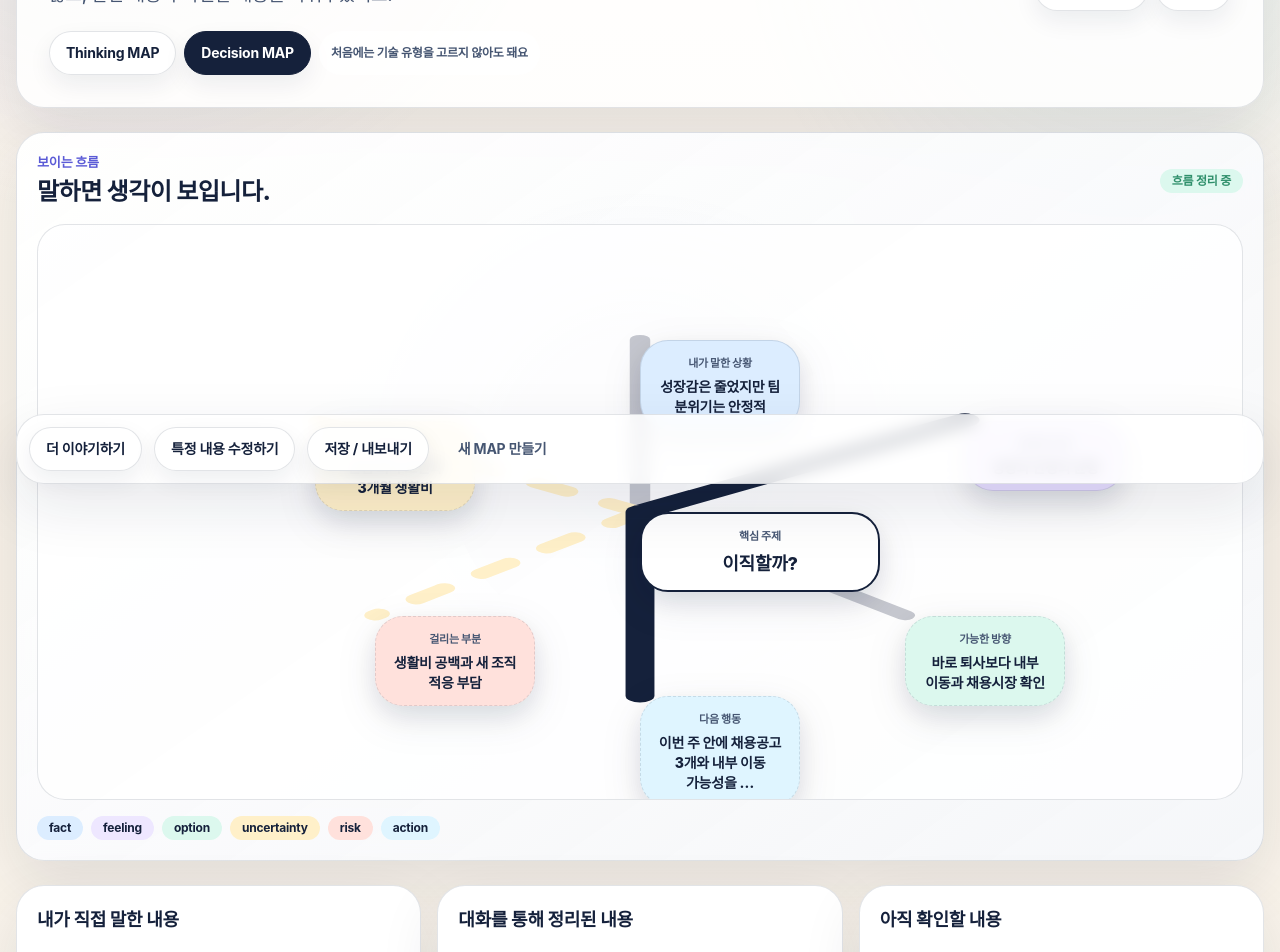
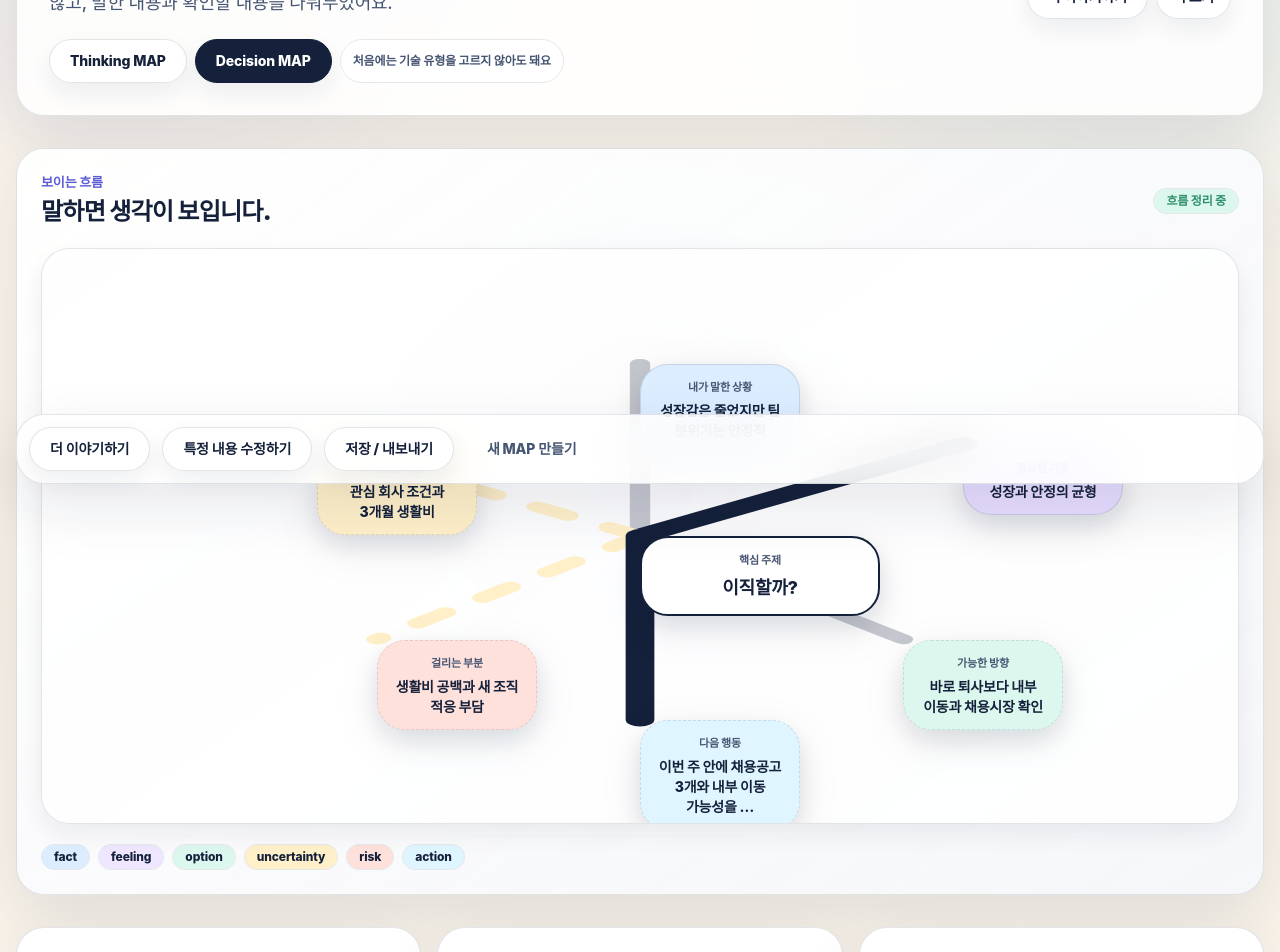
Before and after one commit to kwakhaeyong/map-mvp, a Next.js app: page /result in a window 1280 px wide. Shown: the part 300-1252 px from the top of the page. Built offline with nearby package versions, Linux system fonts and the light colour scheme.

Commit message:
Polish MAP visual system

```diff
--- a/src/map-decision-v1/components/MapCanvas.tsx
+++ b/src/map-decision-v1/components/MapCanvas.tsx
@@ -34,19 +34,19 @@ export function MapCanvas({ session, sample = false, className, compact = false,
   const h = result ? "h-[32rem] sm:h-[36rem]" : compact ? "h-[16rem] sm:h-[19rem]" : "h-[28rem]";
 
   return (
-    <Card className={cx("thinking-map overflow-hidden p-4 sm:p-5", className)} aria-label="실시간 생각 MAP">
-      <div className="mb-4 flex items-center justify-between gap-3">
-        <div><p className="kicker">보이는 흐름</p><h2 className="mt-1 text-xl font-extrabold tracking-[-0.02em] sm:text-2xl">말하면 생각이 보입니다.</h2></div>
+    <Card className={cx("thinking-map overflow-hidden p-4 sm:p-6", className)} aria-label="실시간 생각 MAP">
+      <div className="mb-5 flex items-center justify-between gap-3">
+        <div><p className="kicker">보이는 흐름</p><h2 className="mt-1 text-xl font-black tracking-[-0.03em] sm:text-2xl">말하면 생각이 보입니다.</h2></div>
         {!compact ? <Badge tone={outer.length ? "success" : "default"}>{outer.length ? "흐름 정리 중" : "비어 있음"}</Badge> : null}
       </div>
-      <div className={cx("relative overflow-hidden rounded-large border border-border bg-surface", h)}>
+      <div className={cx("relative overflow-hidden rounded-large border border-border bg-surface shadow-subtle", h)}>
         <svg className="absolute inset-0 h-full w-full" viewBox="0 0 100 100" preserveAspectRatio="none" aria-hidden="true">
           {center ? outer.map((node, index) => <line key={node.id} x1="50" y1="50" x2={positions[index].x} y2={positions[index].y} className={relationClass(node, session.relations.find((rel) => rel.to === node.id))} strokeLinecap="round" />) : null}
         </svg>
         {center ? <MapNodeView node={center} x={50} y={50} center compact={compact} /> : <div className="absolute inset-0 grid place-items-center p-8"><EmptyState>첫 이야기를 하면 생각의 중심이 나타나요.</EmptyState></div>}
         {outer.map((node, index) => <MapNodeView key={node.id} node={node} x={positions[index].x} y={positions[index].y} compact={compact} />)}
       </div>
-      {!compact ? <div className="mt-4"><MapLegend items={["fact", "feeling", "option", "uncertainty", "risk", "action"]} /></div> : null}
+      {!compact ? <div className="mt-5"><MapLegend items={["fact", "feeling", "option", "uncertainty", "risk", "action"]} /></div> : null}
     </Card>
   );
 }
@@ -55,7 +55,7 @@ function MapNodeView({ node, x, y, center = false, compact = false }: { node: Ma
   const w = center ? (compact ? "w-44 sm:w-48" : "w-52 sm:w-60") : (compact ? "w-28 sm:w-32" : "w-36 sm:w-40");
   return (
     <MapNodePrimitive type={nodeType[node.kind] || "fact"} className={cx("absolute -translate-x-1/2 -translate-y-1/2 text-center", w, center && "border-2", node.confidence === "ai" && "border-dashed")} style={{ left: `${x}%`, top: `${y}%` }}>
-      <p className="text-[11px] font-extrabold text-text-secondary">{node.label}</p>
+      <p className="text-[11px] font-black uppercase tracking-[-0.01em] text-text-secondary">{node.label}</p>
       <p className={cx("mt-1 whitespace-normal break-keep font-extrabold leading-snug", center ? "text-base sm:text-lg" : "text-xs sm:text-sm")}>{shorten(node.text, center ? 54 : 28)}</p>
     </MapNodePrimitive>
   );
--- a/src/map-decision-v1/components/Result.tsx
+++ b/src/map-decision-v1/components/Result.tsx
@@ -13,10 +13,10 @@ export function Result({ session, onContinue, onReset, onSelectType, onRealStart
   const safeReset = () => { if (session.isDemo || window.confirm("새 MAP을 만들까요? 취소하면 지금 결과로 돌아옵니다.")) onReset(); };
 
   return (
-    <main className="min-h-screen px-4 py-6 text-text-primary print:bg-surface-elevated">
+    <main className="min-h-screen px-4 py-8 text-text-primary print:bg-surface-elevated">
       <section className="map-container">
         <Toast className="mb-4 flex items-center justify-between gap-3 print:hidden"><span>{saveState === "saving" ? "자동 저장 중" : "자동 저장됨"}</span><Button variant="secondary" onClick={onContinue}>대화로 돌아가기</Button></Toast>
-        <header className="rounded-large border border-border bg-surface p-6 shadow-floating sm:p-8 print:shadow-none">
+        <header className="rounded-large border border-border bg-surface p-6 shadow-floating backdrop-blur-xl sm:p-8 print:shadow-none">
           <div className="flex flex-col gap-5 lg:flex-row lg:items-end lg:justify-between">
             <div className="max-w-3xl"><p className="kicker">이야기해주신 내용을 한 장으로 정리했어요.</p><h1 className="mt-2 text-balance text-4xl font-black tracking-[-0.04em] sm:text-6xl">{session.preferredMapType === "decision" ? "Decision MAP" : "Thinking MAP"}</h1><p className="mt-4 break-keep text-lg font-medium leading-8 text-text-secondary">현재 가까운 방향은 <strong className="font-extrabold text-text-primary">{shorten(direction, 62)}</strong>입니다. 정답을 대신 고르지 않고, 말한 내용과 확인할 내용을 나눠두었어요.</p></div>
             <div className="flex flex-wrap gap-2 print:hidden"><Button onClick={onContinue}>더 이야기하기</Button><details className="relative"><summary className="inline-flex min-h-11 cursor-pointer items-center rounded-pill border border-border bg-surface-elevated px-4 text-sm font-bold shadow-subtle">더 보기</summary><div className="absolute right-0 z-20 mt-2 grid w-52 gap-2 rounded-large border border-border bg-surface-elevated p-3 shadow-modal"><Button variant="secondary" onClick={onContinue}>특정 내용 수정하기</Button><Button variant="secondary" onClick={() => window.print()}>저장 / 내보내기</Button><Button variant="ghost" onClick={safeReset}>{session.isDemo ? "처음으로" : "새 MAP 만들기"}</Button></div></details></div>
@@ -24,9 +24,9 @@ export function Result({ session, onContinue, onReset, onSelectType, onRealStart
           <div className="mt-5 flex flex-wrap gap-2 print:hidden"><Button variant={session.preferredMapType !== "decision" ? "primary" : "secondary"} onClick={() => onSelectType("thinking")}>Thinking MAP</Button><Button variant={session.preferredMapType === "decision" ? "primary" : "secondary"} onClick={() => onSelectType("decision")}>Decision MAP</Button><Badge tone="default">처음에는 기술 유형을 고르지 않아도 돼요</Badge></div>
         </header>
 
-        <div className="mt-6"><MapCanvas session={session} result /></div>
+        <div className="mt-8"><MapCanvas session={session} result /></div>
 
-        <section className="mt-6 grid gap-4 lg:grid-cols-3">
+        <section className="mt-8 grid gap-4 lg:grid-cols-3">
           <ResultCard title="내가 직접 말한 내용" body={session.nodes.filter((node) => node.confidence !== "ai").slice(0, 7).map((node) => `• ${node.label}: ${node.text}`).join("\n") || "아직 직접 말한 조각이 적어요."} />
           <ResultCard title="대화를 통해 정리된 내용" body={`지금 보이는 흐름은 ${session.preferredMapType === "decision" ? "선택지와 걸리는 부분" : "핵심과 마음의 기준"}을 중심으로 정리되어 있어요.\n\n현재 가까운 방향: ${shorten(direction)}`} />
           <ResultCard title="아직 확인할 내용" body={byKind("missing")} />
@@ -35,7 +35,7 @@ export function Result({ session, onContinue, onReset, onSelectType, onRealStart
           <ResultCard title="걸리는 부분" body={byKind("risk")} />
         </section>
 
-        <section className="mt-6 grid gap-4 lg:grid-cols-2 print:hidden">
+        <section className="mt-8 grid gap-4 lg:grid-cols-2 print:hidden">
           <ReflectionCard><h2 className="text-xl font-extrabold">이 MAP을 다른 기기에서도 다시 보고 싶나요?</h2><p className="mt-2 font-medium leading-7 text-text-secondary">지금은 로그인 없이 이 기기에만 저장할 수 있어요. Google, Apple, Kakao, Naver 저장은 실제 인증 백엔드 연결 후 공개합니다.</p><Button className="mt-4 w-full" onClick={() => localAuthProvider.saveCurrentDevice(session).then((result) => window.alert(result.message))}>지금은 이 기기에만 저장</Button></ReflectionCard>
           <ReflectionCard><h2 className="text-xl font-extrabold">프리미엄 내보내기 감사</h2><p className="mt-2 font-medium leading-7 text-text-secondary">결제 성공을 흉내 내지 않습니다. 취소하면 이 결과 화면으로 돌아옵니다.</p><div className="mt-4 flex flex-wrap gap-2">{plannedPaymentProviders.map((provider) => <Badge key={provider.id}>{provider.label} 준비 중</Badge>)}</div><Button variant="secondary" className="mt-4" onClick={() => demoPaymentProvider.requestUpgrade("프리미엄 내보내기").then((result) => window.alert(result.message))}>연동 요구사항 보기</Button></ReflectionCard>
         </section>
@@ -46,5 +46,5 @@ export function Result({ session, onContinue, onReset, onSelectType, onRealStart
 }
 
 function ResultCard({ title, body }: { title: string; body: string }) {
-  return <ReflectionCard><h2 className="text-lg font-extrabold">{title}</h2><p className="mt-3 whitespace-pre-line break-keep font-medium leading-7 text-text-secondary">{body}</p></ReflectionCard>;
+  return <ReflectionCard className="min-h-full"><h2 className="text-lg font-black tracking-[-0.02em]">{title}</h2><p className="mt-3 whitespace-pre-line break-keep font-medium leading-7 text-text-secondary">{body}</p></ReflectionCard>;
 }
--- a/src/map-decision-v1/components/ui/primitives.tsx
+++ b/src/map-decision-v1/components/ui/primitives.tsx
@@ -5,62 +5,62 @@ type Size = "sm" | "md" | "lg";
 
 const cx = (...classes: Array<string | false | null | undefined>) => classes.filter(Boolean).join(" ");
 
-const focus = "focus-visible:outline focus-visible:outline-3 focus-visible:outline-offset-2 focus-visible:outline-focus";
+const focus = "focus-visible:outline focus-visible:outline-3 focus-visible:outline-offset-3 focus-visible:outline-focus";
 const disabled = "disabled:pointer-events-none disabled:opacity-55";
 const buttonVariants: Record<Variant, string> = {
-  default: "border border-border bg-surface-elevated text-text-primary shadow-subtle hover:border-border-strong",
-  primary: "border border-primary bg-primary text-primary-foreground shadow-subtle hover:bg-primary-hover",
-  secondary: "border border-border bg-surface text-text-primary shadow-subtle hover:bg-surface-elevated",
-  ghost: "border border-transparent bg-transparent text-text-secondary hover:bg-surface",
-  danger: "border border-error/30 bg-risk text-text-primary hover:border-error",
+  default: "border border-border bg-surface-elevated text-text-primary shadow-subtle hover:-translate-y-0.5 hover:border-border-strong hover:shadow-floating",
+  primary: "border border-primary bg-primary text-primary-foreground shadow-subtle hover:-translate-y-0.5 hover:bg-primary-hover hover:shadow-floating",
+  secondary: "border border-border bg-surface text-text-primary shadow-subtle hover:-translate-y-0.5 hover:border-border-strong hover:bg-surface-elevated hover:shadow-floating",
+  ghost: "border border-transparent bg-transparent text-text-secondary hover:bg-surface hover:text-text-primary",
+  danger: "border border-error/30 bg-risk text-text-primary hover:-translate-y-0.5 hover:border-error hover:shadow-floating",
 };
 const buttonSizes: Record<Size, string> = {
-  sm: "min-h-9 px-3 text-sm",
-  md: "min-h-11 px-4 text-sm",
-  lg: "min-h-14 px-5 text-base",
+  sm: "min-h-9 px-4 text-sm",
+  md: "min-h-11 px-5 text-sm",
+  lg: "min-h-14 px-6 text-base",
 };
 
 export function Button({ variant = "default", size = "md", loading, className, children, ...props }: ButtonHTMLAttributes<HTMLButtonElement> & { variant?: Variant; size?: Size; loading?: boolean }) {
-  return <button className={cx("inline-flex items-center justify-center gap-2 rounded-pill font-bold transition duration-normal ease-standard active:scale-[.985]", focus, disabled, buttonVariants[variant], buttonSizes[size], className)} disabled={props.disabled || loading} {...props}>{loading ? "정리 중..." : children}</button>;
+  return <button className={cx("inline-flex items-center justify-center gap-2 rounded-pill font-extrabold tracking-[-0.01em] transition-all duration-normal ease-emphasized active:translate-y-0 active:scale-[.985]", focus, disabled, buttonVariants[variant], buttonSizes[size], className)} disabled={props.disabled || loading} {...props}>{loading ? "정리 중..." : children}</button>;
 }
 
 export function IconButton({ label, className, ...props }: ButtonHTMLAttributes<HTMLButtonElement> & { label: string }) {
-  return <button aria-label={label} className={cx("grid size-11 place-items-center rounded-pill border border-border bg-surface text-text-primary shadow-subtle transition hover:bg-surface-elevated active:scale-95", focus, disabled, className)} {...props} />;
+  return <button aria-label={label} className={cx("grid size-11 place-items-center rounded-pill border border-border bg-surface text-text-primary shadow-subtle transition-all duration-normal ease-emphasized hover:-translate-y-0.5 hover:bg-surface-elevated hover:shadow-floating active:translate-y-0 active:scale-95", focus, disabled, className)} {...props} />;
 }
 
 export function Surface({ elevated, className, ...props }: HTMLAttributes<HTMLDivElement> & { elevated?: boolean }) {
-  return <div className={cx("border border-border backdrop-blur", elevated ? "bg-surface-elevated shadow-floating" : "bg-surface shadow-subtle", className)} {...props} />;
+  return <div className={cx("border border-border backdrop-blur-xl transition-shadow duration-normal ease-standard", elevated ? "bg-surface-elevated shadow-floating" : "bg-surface shadow-subtle", className)} {...props} />;
 }
 
 export function Card({ className, ...props }: HTMLAttributes<HTMLDivElement>) {
-  return <Surface elevated className={cx("rounded-large p-5", className)} {...props} />;
+  return <Surface elevated className={cx("rounded-large p-5 sm:p-6", className)} {...props} />;
 }
 
 export function Badge({ tone = "default", className, ...props }: HTMLAttributes<HTMLSpanElement> & { tone?: "default" | "fact" | "feeling" | "value" | "option" | "uncertainty" | "risk" | "action" | "success" | "error" }) {
   const tones = { default: "bg-surface text-text-secondary", fact: "bg-fact", feeling: "bg-feeling", value: "bg-value", option: "bg-option", uncertainty: "bg-uncertainty", risk: "bg-risk", action: "bg-action", success: "bg-option text-success", error: "bg-risk text-error" };
-  return <span className={cx("inline-flex items-center rounded-pill px-3 py-1 text-xs font-bold", tones[tone], className)} {...props} />;
+  return <span className={cx("inline-flex items-center rounded-pill border border-border/60 px-3 py-1 text-xs font-extrabold tracking-[-0.01em]", tones[tone], className)} {...props} />;
 }
 
 export function Input({ error, className, ...props }: InputHTMLAttributes<HTMLInputElement> & { error?: boolean }) {
-  return <input className={cx("min-h-11 w-full rounded-medium border bg-surface-elevated px-4 text-text-primary placeholder:text-text-muted", error ? "border-error" : "border-border", focus, disabled, className)} {...props} />;
+  return <input className={cx("min-h-11 w-full rounded-medium border bg-surface-elevated px-4 text-text-primary shadow-subtle transition duration-normal ease-standard placeholder:text-text-muted hover:border-border-strong", error ? "border-error" : "border-border", focus, disabled, className)} {...props} />;
 }
 
 export function Textarea({ error, className, ...props }: TextareaHTMLAttributes<HTMLTextAreaElement> & { error?: boolean }) {
-  return <textarea className={cx("min-h-28 w-full resize-y rounded-medium border bg-surface-elevated px-4 py-3 text-text-primary placeholder:text-text-muted", error ? "border-error" : "border-border", focus, disabled, className)} {...props} />;
+  return <textarea className={cx("min-h-28 w-full resize-y rounded-medium border bg-surface-elevated px-4 py-3 leading-7 text-text-primary shadow-subtle transition duration-normal ease-standard placeholder:text-text-muted hover:border-border-strong", error ? "border-error" : "border-border", focus, disabled, className)} {...props} />;
 }
 
 export function VoiceButton(props: ButtonHTMLAttributes<HTMLButtonElement> & { listening?: boolean; loading?: boolean }) {
   return <Button variant={props.listening ? "danger" : "primary"} size="lg" {...props}>{props.children ?? (props.listening ? "듣는 중" : "말로 시작")}</Button>;
 }
 
-export const MessageBubble = ({ role = "assistant", className, ...props }: HTMLAttributes<HTMLDivElement> & { role?: "user" | "assistant" }) => <div className={cx("message-in max-w-[42rem] rounded-large px-5 py-4 text-sm leading-7", role === "user" ? "ml-auto bg-primary text-primary-foreground" : "bg-surface-elevated text-text-primary shadow-subtle", className)} {...props} />;
+export const MessageBubble = ({ role = "assistant", className, ...props }: HTMLAttributes<HTMLDivElement> & { role?: "user" | "assistant" }) => <div className={cx("message-in max-w-[42rem] rounded-large px-5 py-4 text-sm font-medium leading-7 shadow-subtle", role === "user" ? "ml-auto bg-primary text-primary-foreground" : "bg-surface-elevated text-text-primary shadow-subtle", className)} {...props} />;
 export const ReflectionCard = Card;
 export const ResponseChip = (props: ButtonHTMLAttributes<HTMLButtonElement>) => <Button variant="secondary" size="sm" {...props} />;
 export const CheckpointCard = Card;
 
 export function MapNode({ type = "fact", className, ...props }: HTMLAttributes<HTMLDivElement> & { type?: "topic" | "fact" | "feeling" | "value" | "option" | "uncertainty" | "risk" | "action" }) {
   const tones = { topic: "bg-surface-elevated border-primary", fact: "bg-fact", feeling: "bg-feeling", value: "bg-value", option: "bg-option", uncertainty: "bg-uncertainty", risk: "bg-risk", action: "bg-action" };
-  return <div className={cx("map-node rounded-large border border-border px-4 py-3 text-sm font-bold text-text-primary shadow-subtle", tones[type], className)} {...props} />;
+  return <div className={cx("map-node rounded-large border border-border px-4 py-3 text-sm font-extrabold text-text-primary shadow-subtle transition-all duration-normal ease-emphasized hover:-translate-y-0.5 hover:shadow-floating", tones[type], className)} {...props} />;
 }
 
 export function MapLegend({ items = ["fact", "feeling", "option", "uncertainty", "risk", "action"] }: { items?: Array<"fact" | "feeling" | "option" | "uncertainty" | "risk" | "action"> }) {
@@ -69,6 +69,6 @@ export function MapLegend({ items = ["fact", "feeling", "option", "uncertainty",
 
 export const Modal = ({ children, className, ...props }: HTMLAttributes<HTMLDivElement> & { children: ReactNode }) => <div role="dialog" aria-modal="true" className={cx("rounded-large border border-border bg-surface-elevated p-6 shadow-modal", className)} {...props}>{children}</div>;
 export const BottomSheet = ({ className, ...props }: HTMLAttributes<HTMLDivElement>) => <div className={cx("fixed inset-x-0 bottom-0 rounded-t-large border border-border bg-surface-elevated p-5 shadow-modal", className)} {...props} />;
-export const Toast = ({ className, ...props }: HTMLAttributes<HTMLDivElement>) => <div role="status" className={cx("rounded-medium border border-border bg-surface-elevated px-4 py-3 text-sm font-bold shadow-floating", className)} {...props} />;
+export const Toast = ({ className, ...props }: HTMLAttributes<HTMLDivElement>) => <div role="status" className={cx("rounded-medium border border-border bg-surface-elevated px-4 py-3 text-sm font-extrabold shadow-floating backdrop-blur-xl", className)} {...props} />;
 export const EmptyState = ({ className, ...props }: HTMLAttributes<HTMLDivElement>) => <Card className={cx("text-center text-text-secondary", className)} {...props} />;
-export const ResultActionBar = ({ className, ...props }: HTMLAttributes<HTMLDivElement>) => <div className={cx("sticky bottom-4 flex flex-wrap gap-3 rounded-large border border-border bg-surface p-3 shadow-floating backdrop-blur", className)} {...props} />;
+export const ResultActionBar = ({ className, ...props }: HTMLAttributes<HTMLDivElement>) => <div className={cx("sticky bottom-4 flex flex-wrap gap-3 rounded-large border border-border bg-surface p-3 shadow-floating backdrop-blur-xl", className)} {...props} />;
```
Also changed, not shown: src/map-decision-v1/components/Landing.tsx (+7 -7 lines).
